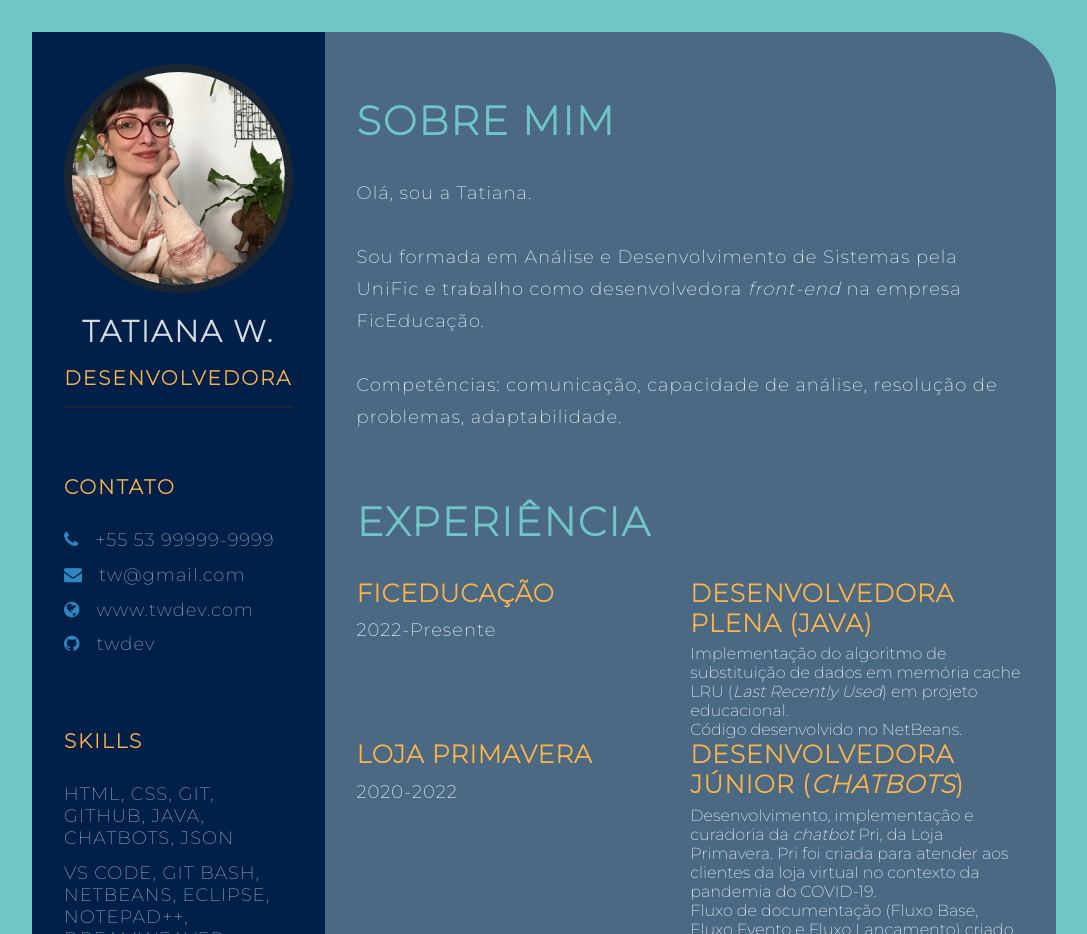
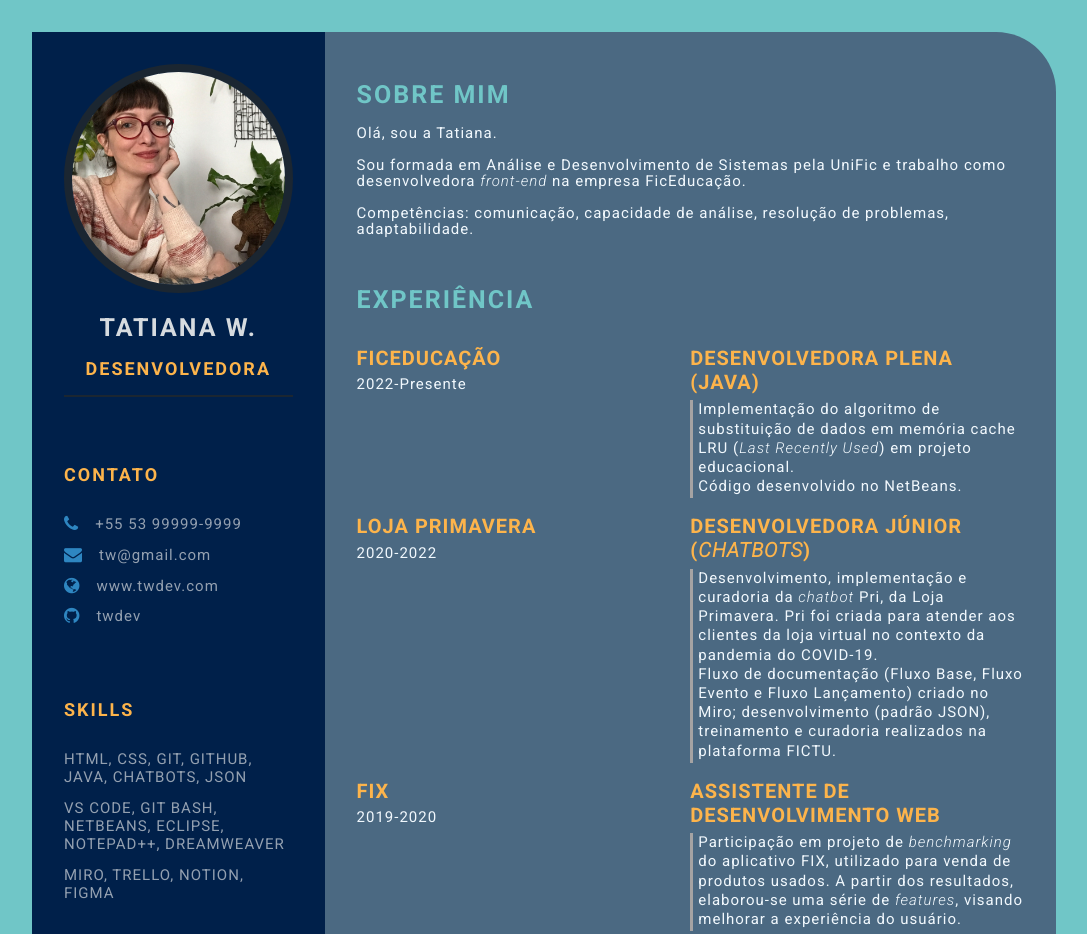
Before and after one commit to tatiuska/tatiuska.github.io, a plain HTML site: page index.html in a window 1280 px wide. Shown: the top 934 px of the page, without its empty margins (96-1183 px from the left). Drawn offline with Linux system fonts and the light colour scheme.

Commit message:
feat-day-07-parte-02 (#7)

```diff
--- a/index.html
+++ b/index.html
@@ -6,12 +6,15 @@
     <meta name="viewport" content="width=device-width, initial-scale=1.0">
     <title>Tatiana W. CV</title>
 
+    <!-- custom CSS -->
     <link rel="stylesheet" href="style.css">
 
+    <!-- Google Font -->
     <link rel="preconnect" href="https://fonts.googleapis.com">
     <link rel="preconnect" href="https://fonts.gstatic.com" crossorigin>
-    <link href="https://fonts.googleapis.com/css2?family=Montserrat:wght@200&display=swap" rel="stylesheet">
+    <link href="https://fonts.googleapis.com/css2?family=Open+Sans:wght@300;400;700&family=Roboto:ital,wght@0,300;0,400;0,700;1,300&display=swap" rel="stylesheet">
 
+    <!-- font-awesome -->
     <link rel="stylesheet" href="https://cdnjs.cloudflare.com/ajax/libs/font-awesome/4.7.0/css/font-awesome.min.css">
 
 </head>
@@ -47,6 +50,7 @@
         </section>
         <section class="right-section">
             <div class="right-section-contents">
+                <!-- sobre mim -->
                 <section class="about gap">
                     <div class="right-title">Sobre Mim</div>
                     <p class="about-me-contents">
@@ -55,6 +59,9 @@
                         <br>Competências: comunicação, capacidade de análise, resolução de problemas, adaptabilidade.
                     </p>
                 </section>
+                <!-- fim sobre mim -->
+
+                <!-- experiência -->
                 <section class="experience gap">
                     <div class="right-title">Experiência</div>
                     <div class="experience-contents">
@@ -92,6 +99,9 @@
                         </div>
                     </div>
                 </section>
+                <!-- fim experiência -->
+
+                <!-- educação -->
                 <section class="education gap">
                     <div class="right-title">Formação Acadêmica</div>
                     <div class="education-contents">
@@ -117,6 +127,9 @@
                         </div>
                     </div>
                 </section>
+                <!-- fim educação -->
+
+                <!-- cursos -->
                 <section class="awards gap">
                     <div class="right-title">Cursos</div>
                     <div class="awards-contents">
@@ -183,6 +196,7 @@
                         </div>
                     </div>
                 </section>
+                <!-- fim cursos -->
             </div>
         </section>
     </main>
--- a/style.css
+++ b/style.css
@@ -3,7 +3,7 @@
     padding: 0;
     box-sizing: border-box;
     list-style: none;
-    font-family: 'Montserrat', sans-serif;
+    font-family: 'Roboto', sans-serif;
 }
 
 body {
@@ -48,7 +48,7 @@ body {
 
 .name {
     color: #D6DBDF;
-    font-size: 30px;
+    font-size: 25px;
     letter-spacing: 2px;
     text-transform: uppercase;
     text-align: center;
@@ -58,7 +58,7 @@ body {
 
 .profession {
     color: #FDB44B;
-    font-size: 20px;
+    font-size: 18px;
     text-transform: uppercase;
     text-align: center;
     letter-spacing: 2px;
@@ -69,7 +69,7 @@ body {
 /* .contact-info { border-bottom: 2px solid #1B2631; } */
 .left-title {
     color: #FDB44B;
-    font-size: 20px;
+    font-size: 18px;
     letter-spacing: 2px;
     text-transform: uppercase;
     font-weight: bold;
@@ -89,7 +89,7 @@ body {
     align-items: center;
     color: #d6dbdfaf;
     letter-spacing: 1px;
-    font-size: 18px;
+    font-size: 15px;
 }
 
 .contact-info ul li i,
@@ -104,7 +104,7 @@ body {
 }
 .skills ul li p {
     padding: 0.4rem 0;
-    font-size: 18px;
+    font-size: 15px;
     color: #d6dbdfaf;
     letter-spacing: 1px;
     display: flex;
@@ -122,7 +122,7 @@ body {
 }
 
 .reference-profession {
-    font-size: 16px;
+    font-size: 13px;
     color: #d6dbdfaf;
     letter-spacing: 1px;
     text-transform: uppercase;
@@ -136,12 +136,12 @@ body {
 .right-title {
     color: #70c6c7;
     text-transform: uppercase;
-    font-size: 40px;
+    font-size: 25px;
     letter-spacing: 2px;
     font-weight: bold;
     display: flex;
     align-items: center;
-    padding: 2rem 0;
+    padding: 1rem 0;
     position: relative;
 }
 
@@ -149,9 +149,9 @@ body {
     padding-bottom: 2rem;
 }
 .about-me-contents {
-    font-size: 18px;
+    font-size: 15px;
     letter-spacing: 1px;
-    line-height: 2rem;
+    line-height: 1rem;
     color: #F1F8FD;
 }
 
@@ -167,41 +167,44 @@ body {
 .exp-company-name,
 .education-school-name,
 .awards-company-name {
-    font-size: 25px;
+    font-size: 20px;
     font-weight: bold;
     text-transform: uppercase;
     letter-spacing: 1px;
     color: #FDB44B;
     padding-bottom: 0.4rem;
+    padding-top: 1rem;
 }
 
 .exp-time-period,
 .educationp-time-period,
 .awards-time-period {
-    font-size: 18px;
+    font-size: 15px;
     letter-spacing: 1px;
-    line-height: 2rem;
+    line-height: 1rem;
 }
 
 .exp-position,
 .education-subject,
 .awards-name {
-    font-size: 25px;
+    font-size: 20px;
     font-weight: bold;
     text-transform: uppercase;
     letter-spacing: 1px;
     color: #FDB44B;
     padding-bottom: 0.4rem;
+    padding-top: 1rem;
 }
 
-.exp-desc,
+.exp-description,
 .education-desc,
 .awards-desc {
-    font-size: 16px;
+    font-size: 15px;
     letter-spacing: 1px;
-    line-height: 1.5rem;
+    line-height: 1.2rem;
     border-left: 3px solid #A5A3A3;
     padding-left: 5px;
+    padding-bottom: 2px;
 }
 
 /* Media queries */
```
